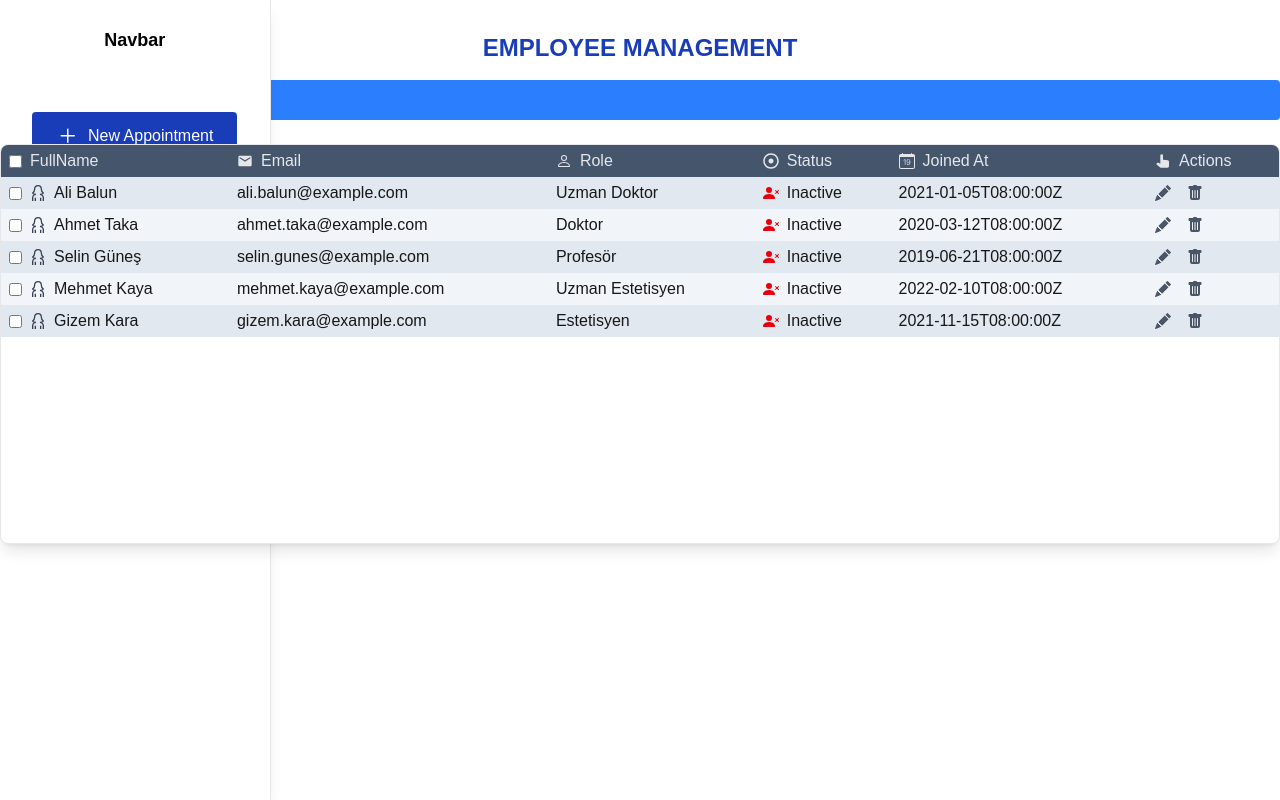
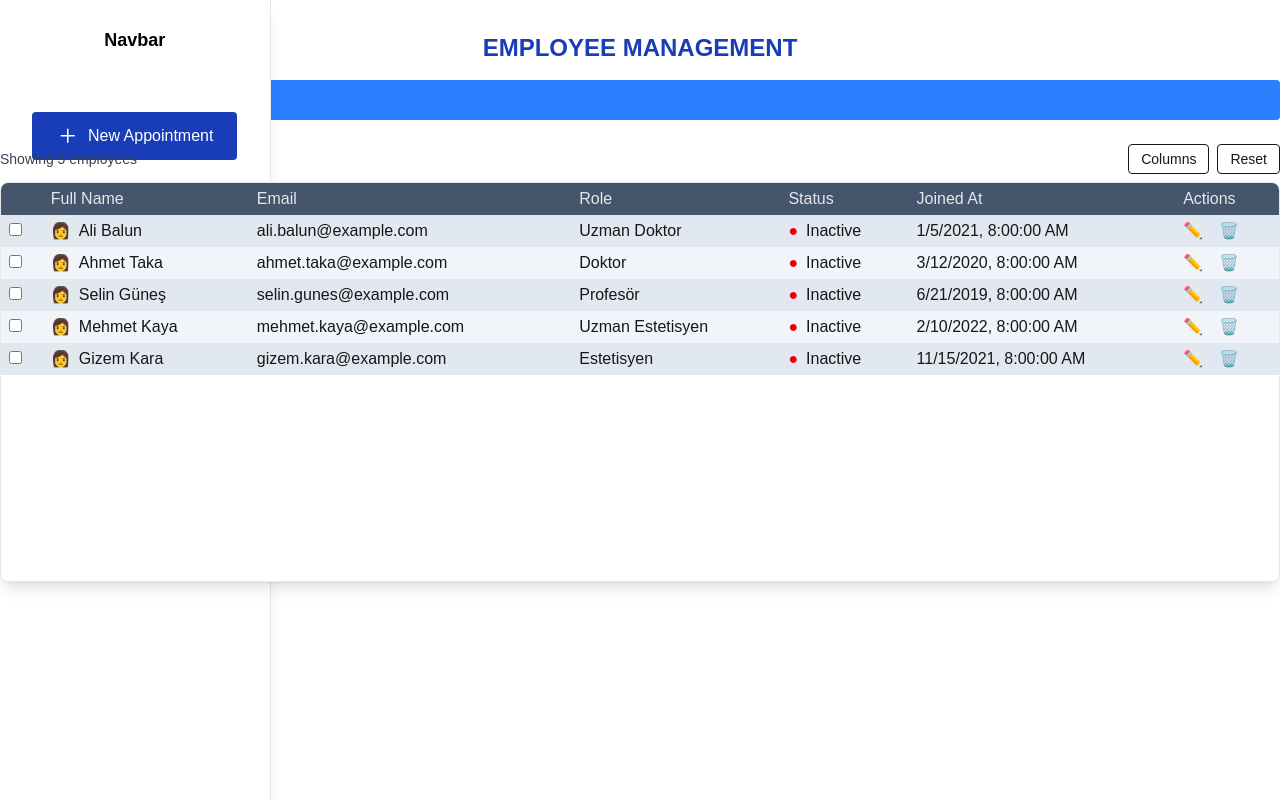
Before and after one commit to AppointmentApplication/appointment_ui, a Next.js app: page /dashboard/employees in a window 1280 px wide. Built offline with nearby package versions, Linux system fonts and the light colour scheme.

Commit message:
Made dynamic column name and added drag and drop functionality to clumns and make them not visible

```diff
--- a/app/dashboard/components/Table.tsx
+++ b/app/dashboard/components/Table.tsx
@@ -1,143 +1,235 @@
-import { MdEmail } from "@react-icons/all-files/md/MdEmail";
-import { BsPerson } from "@react-icons/all-files/bs/BsPerson";
-import { FaRegDotCircle } from "@react-icons/all-files/fa/FaRegDotCircle";
-import { BsFillPencilFill } from "react-icons/bs";
-import { BsFillTrashFill } from "react-icons/bs";
-import { BsCalendarDate } from "react-icons/bs";
-import { BsFillPersonCheckFill, BsFillPersonXFill } from "react-icons/bs";
-import { BiSolidHandUp } from "react-icons/bi";
-import { GrUser } from "react-icons/gr";
-import { GrUserFemale } from "react-icons/gr";
+import React, { useEffect, useState, useCallback } from "react";
 import Spinner from "./Spinner";
 import TableItemNotFound from "./TableItemNotFound";
 
-type TableProps = {
-  employees: Employee[];
-  loading: boolean;
-};
 
 export type Employee = {
   id: number;
   firstName: string;
   lastName: string;
   email: string;
-  phoneNumber: string;
-  employmentStartDate: Date;
-  title: string;
-  workDays: string[];
-  workStart: string;
-  workEnd: string;
-  gender: string;
-  status: string;
+  phoneNumber?: string;
+  employmentStartDate: string | Date;
+  title?: string;
+  workDays?: string[];
+  workStart?: string;
+  workEnd?: string;
+  gender?: string;
+  status?: string;
 };
 
-export default function Table({ employees, loading }: TableProps) {
+
+type ConfigColumn = {
+  key: string;
+  label: string;
+  icon?: string;
+  visible?: boolean;
+};
+
+type TableConfig = { columns: ConfigColumn[] };
+
+const CONFIG_URL = "/tableConfig.json";
+const STORAGE_KEY = "table.config";
+
+export default function Table({ employees, loading }: { employees: Employee[]; loading: boolean }) {
+  const [config, setConfig] = useState<ConfigColumn[] | null>(null);
+  const [icons, setIcons] = useState<Record<string, React.ComponentType<any> | null>>({});
+  const [cols, setCols] = useState<ConfigColumn[] | null>(null);
+
+  useEffect(() => {
+    let mounted = true;
+    async function load() {
+      try {
+        const res = await fetch(CONFIG_URL);
+        const data: TableConfig = await res.json();
+        if (!mounted) return;
+
+        // merge with localStorage (order & visibility)
+        const saved = localStorage.getItem(STORAGE_KEY);
+        let merged = data.columns;
+        if (saved) {
+          try {
+            const savedCols: ConfigColumn[] = JSON.parse(saved);
+            const byKey = Object.fromEntries(data.columns.map(c => [c.key, c]));
+            merged = savedCols
+              .map(sc => byKey[sc.key] ? { ...byKey[sc.key], visible: sc.visible ?? byKey[sc.key].visible } : sc)
+              .filter(Boolean);
+            const existingKeys = new Set(merged.map(c => c.key));
+            data.columns.forEach(c => { if (!existingKeys.has(c.key)) merged.push(c); });
+          } catch {
+            merged = data.columns;
+          }
+        }
+
+        setConfig(data.columns);
+        setCols(merged);
+
+        // dynamic import icons for merged columns
+        const imports = await Promise.all(
+          merged.map(async (c) => {
+            if (!c.icon) return { key: c.key, comp: null };
+            try {
+              const mod = await import(/* @vite-ignore */ c.icon);
+              const comp = (mod && (Object.values(mod)[0] as any)) ?? null;
+              return { key: c.key, comp };
+            } catch (e) {
+              return { key: c.key, comp: null };
+            }
+          })
+        );
+        const map: Record<string, React.ComponentType<any> | null> = {};
+        imports.forEach(x => { map[x.key] = x.comp; });
+        setIcons(map);
+      } catch (e) {
+        console.error("Failed loading table config", e);
+      }
+    }
+    load();
+    return () => { mounted = false; };
+  }, []);
+
+  useEffect(() => {
+    if (!cols) return;
+    localStorage.setItem(STORAGE_KEY, JSON.stringify(cols));
+  }, [cols]);
+
+  const onDragStart = (e: React.DragEvent, idx: number) => {
+    e.dataTransfer.setData("text/plain", String(idx));
+    e.dataTransfer.effectAllowed = "move";
+  };
+  const onDrop = (e: React.DragEvent, idx: number) => {
+    e.preventDefault();
+    const from = Number(e.dataTransfer.getData("text/plain"));
+    if (Number.isNaN(from) || !cols) return;
+    const newCols = Array.from(cols);
+    const [m] = newCols.splice(from, 1);
+    newCols.splice(idx, 0, m);
+    setCols(newCols);
+  };
+  const onDragOver = (e: React.DragEvent) => e.preventDefault();
+
+  const toggleVisible = (key: string) => {
+    if (!cols) return;
+    setCols(cols.map(c => c.key === key ? { ...c, visible: !c.visible } : c));
+  };
+
+  const resetConfig = () => {
+    if (!config) return;
+    const fresh = config.map(c => ({ ...c }));
+    setCols(fresh);
+    localStorage.removeItem(STORAGE_KEY);
+  };
+
+  const formatDate = useCallback((d?: string | Date) => {
+    if (!d) return "-";
+    const date = typeof d === "string" ? new Date(d) : d;
+    if (isNaN(date.getTime())) return String(d);
+    return date.toLocaleString();
+  }, []);
+
+  const renderCell = useCallback((colKey: string, emp: Employee) => {
+    switch (colKey) {
+      case "select":
+        return <input aria-label={`select-${emp.id}`} type="checkbox" />;
+      case "fullName":
         return (
-    <div className="relative overflow-x-auto shadow-lg rounded-lg border border-gray-200 overflow-y-scroll h-[400px] bg-white">
+          <div className="flex items-center gap-2">
+            {emp.gender === "male" ? <span className="text-gray-700">👤</span> : <span className="text-gray-700">👩</span>}
+            <span>{emp.firstName} {emp.lastName}</span>
+          </div>
+        );
+      case "email":
+        return <span>{emp.email}</span>;
+      case "role":
+        return <span>{emp.title ?? "-"}</span>;
+      case "status":
+        return (
+          <div className="flex items-center gap-2">
+            {emp.status === "Active" ? <><span className="text-green-600">●</span><span className="font-medium">Active</span></> : <><span className="text-red-600">●</span><span className="font-medium">Inactive</span></>}
+          </div>
+        );
+      case "joinedAt":
+        return <span>{formatDate(emp.employmentStartDate)}</span>;
+      case "actions":
+        return (
+          <div className="flex items-center gap-4">
+            <button aria-label={`edit-${emp.id}`} className="text-gray-600 hover:text-blue-600">✏️</button>
+            <button aria-label={`delete-${emp.id}`} className="text-gray-600 hover:text-red-600">🗑️</button>
+          </div>
+        );
+      default:
+        return <span>-</span>;
+    }
+  }, [formatDate]);
+
+  if (!cols) return (
+    <div className="relative overflow-x-auto shadow-lg rounded-lg border border-gray-200 overflow-y-auto h-[400px] bg-white">
+      {loading && <Spinner />}
+      <div className="p-4">Loading configuration...</div>
+    </div>
+  );
+
+  const visibleCols = cols.filter(c => c.visible !== false);
+
+  return (
+    <div className="relative">
+      <div className="flex items-center justify-between mb-2">
+        <div className="text-sm text-gray-700">Showing {employees.length} employees</div>
+        <div className="flex items-center gap-2">
+          <button onClick={() => { const el = document.getElementById('table-settings'); if (el) el.classList.toggle('hidden'); }} className="px-3 py-1 border rounded text-sm">Columns</button>
+          <button onClick={resetConfig} className="px-3 py-1 border rounded text-sm">Reset</button>
+        </div>
+      </div>
+
+      <div id="table-settings" className="hidden mb-2 p-3 border rounded bg-white">
+        <div className="flex gap-4 flex-wrap items-center">
+          {cols.map((col, idx) => (
+            <div key={col.key} className="flex items-center gap-2">
+              <div draggable onDragStart={(e) => onDragStart(e, idx)} onDragOver={onDragOver} onDrop={(e) => onDrop(e, idx)} className="p-1 border rounded cursor-grab">☰</div>
+              <label className="flex items-center gap-2">
+                <input type="checkbox" checked={col.visible !== false} onChange={() => toggleVisible(col.key)} />
+                <span className="text-sm">{col.label || col.key}</span>
+              </label>
+            </div>
+          ))}
+        </div>
+      </div>
+
+      <div className="relative overflow-x-auto shadow-lg rounded-lg border border-gray-200 overflow-y-auto h-[400px] bg-white">
         {loading && <Spinner />}
 
         {employees.length > 0 ? (
           <table className="min-w-full">
-          <thead className="bg-slate-600">
+            <thead className="bg-slate-600 select-none">
               <tr>
-              <th className="text-left py-1 px-2 font-medium text-gray-200 ">
+                {cols.map((col, idx) => (
+                  col.visible !== false ? (
+                    <th key={col.key} draggable onDragStart={(e) => onDragStart(e, idx)} onDragOver={onDragOver} onDrop={(e) => onDrop(e, idx)} className="text-left py-1 px-2 font-medium text-gray-200 cursor-pointer">
                       <div className="flex items-center gap-2">
-                  <input type="checkbox" />
-                  <span>FullName</span>
+                        {icons[col.key] ? React.createElement(icons[col.key] as any) : null}
+                        <span>{col.label}</span>
                       </div>
                     </th>
-              <th className="text-left py-1 px-2 font-medium text-gray-200">
-                <div className="flex items-center gap-2">
-                  <MdEmail />
-                  <span>Email</span>
-                </div>
-              </th>
-              <th className="text-left py-1 px-2 font-medium text-gray-200">
-                <div className="flex items-center gap-2">
-                  <BsPerson />
-                  <span>Role</span>
-                </div>
-              </th>
-              <th className="text-left py-1 px-2 font-medium text-gray-200">
-                <div className="flex items-center gap-2">
-                  <FaRegDotCircle />
-                  <span>Status</span>
-                </div>
-              </th>
-              <th className="text-left py-1 px-2 font-medium text-gray-200">
-                <div className="flex items-center gap-2">
-                  <BsCalendarDate />
-                  <span>Joined At</span>
-                </div>
-              </th>
-              <th className="text-left py-1 px-2 font-medium text-gray-200">
-                <div className="flex items-center gap-2">
-                  <BiSolidHandUp />
-                  <span>Actions</span>
-                </div>
-              </th>
+                  ) : null
+                ))}
               </tr>
             </thead>
             <tbody>
-            {employees.map((emp, idx) => (
-              <tr
-                key={emp.id}
-                className={
-                  idx % 2 === 0
-                    ? "bg-slate-200"
-                    : "bg-slate-100 hover:bg-slate-100"
-                }
-              >
-                <td className="py-1 px-2 flex items-center gap-2">
-                  <input type="checkbox" className="align-middle" />
-                  {emp.gender === "male" ? (
-                    <GrUser className="text-gray-700" />
-                  ) : (
-                    <GrUserFemale className="text-gray-700" />
-                  )}
-                  <span>
-                    {emp.firstName} {emp.lastName}
-                  </span>
-                </td>
-                <td className="py-1 px-2">{emp.email}</td>
-                <td className="py-1 px-2">{emp.title}</td>
-                <td className="py-1 px-2">
-                  <div className="flex items-center gap-2">
-                    {emp.status === "Active" ? (
-                      <>
-                        <BsFillPersonCheckFill className="text-green-600" />
-                        <span className="font-medium">Active</span>
-                      </>
-                    ) : (
-                      <>
-                        <BsFillPersonXFill className="text-red-600" />
-                        <span className="font-medium">Inactive</span>
-                      </>
-                    )}
-                  </div>
-                </td>
-                <td className="py-1 px-2">
-                  {emp.employmentStartDate.toString()}
-                </td>
-                <td className="py-1 px-2">
-                  <div className="flex items-center gap-4">
-                    <button className="text-gray-600 hover:text-blue-600 active:scale-90 transition-all duration-150 cursor-pointer">
-                      <BsFillPencilFill />
-                    </button>
-                    <button className="text-gray-600 hover:text-red-600 active:scale-90 transition-all duration-150 cursor-pointer">
-                      <BsFillTrashFill />
-                    </button>
-                  </div>
-                </td>
+              {employees.map((emp, rowIdx) => (
+                <tr key={emp.id} className={rowIdx % 2 === 0 ? "bg-slate-200" : "bg-slate-100 hover:bg-slate-100"}>
+                  {cols.map(col => (
+                    col.visible !== false ? (
+                      <td key={col.key} className="py-1 px-2">{renderCell(col.key, emp)}</td>
+                    ) : null
+                  ))}
                 </tr>
               ))}
             </tbody>
           </table>
         ) : (
-        !loading && (
-          <TableItemNotFound message="No employees found" />
-        )
+          !loading && <TableItemNotFound message="No employees found" />
         )}
+      </div>
     </div>
   );
 }
--- /dev/null
+++ b/public/tableConfig.json
@@ -0,0 +1,46 @@
+{
+"columns": [
+{
+"key": "select",
+"label": "",
+"icon": "",
+"visible": true
+},
+{
+"key": "fullName",
+"label": "Full Name",
+"icon": "@react-icons/all-files/bs/BsPerson",
+"visible": true
+},
+{
+"key": "email",
+"label": "Email",
+"icon": "@react-icons/all-files/md/MdEmail",
+"visible": true
+},
+{
+"key": "role",
+"label": "Role",
+"icon": "@react-icons/all-files/bs/BsPerson",
+"visible": true
+},
+{
+"key": "status",
+"label": "Status",
+"icon": "@react-icons/all-files/fa/FaRegDotCircle",
+"visible": true
+},
+{
+"key": "joinedAt",
+"label": "Joined At",
+"icon": "@react-icons/all-files/bs/BsCalendarDate",
+"visible": true
+},
+{
+"key": "actions",
+"label": "Actions",
+"icon": "@react-icons/all-files/bi/BiSolidHandUp",
+"visible": true
+}
+]
+}
```
Also changed, not shown: app/dashboard/components/Spinner.tsx (+6 -5 lines). Lines whose indentation alone changed are shown as unchanged.
